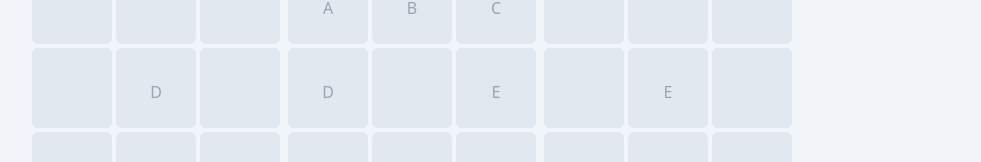
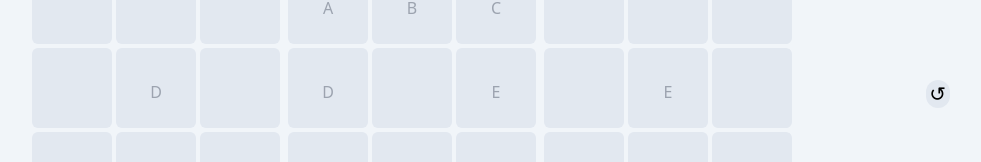
Before and after one commit to quecot/blooming-ideas, a React (Vite) app: page / in a window 1280 px wide. Shown: the part 300-462 px from the top of the page, without its empty margins (228-1209 px from the left). Built offline with nearby package versions, Linux system fonts and the light colour scheme.

Commit message:
feat: reset

```diff
--- a/src/App.tsx
+++ b/src/App.tsx
@@ -10,8 +10,15 @@ function App() {
   const [g, setG] = useState<string>("");
   const [h, setH] = useState<string>("");
 
+  const handleReset = () => {
+    const textareas = document.querySelectorAll('textarea');
+    textareas.forEach((t) => {
+      t.value = "";
+    })
+  };
+
   return (
-    <div className="App w-screen h-screen flex-cols gap-2 p-2 align-middle bg-slate-100">
+    <div className="App w-screen h-screen gap-2 p-2 align-middle bg-slate-100">
       <div className='flex gap-2 align-middle justify-center'>
         <div className='grid grid-cols-3 grid-rows-3 gap-1'>
           <textarea className='bg-slate-200 lg:pt-[2rem] pt-[3vw] overflow-clip rounded-md resize-none text-center h-[10vw] w-[10vw] lg:h-20 lg:w-20'></textarea>
@@ -119,6 +126,10 @@ function App() {
           <textarea className='bg-slate-200 lg:pt-[2rem] pt-[3vw] overflow-clip rounded-md resize-none text-center h-[10vw] w-[10vw] lg:h-20 lg:w-20'></textarea>
         </div>
       </div>
+      <div className='lg:absolute lg:top-[46.5vh] lg:right-[8vw] flex justify-center'>
+        <button onClick={handleReset} className='bg-slate-200 rounded-full w-6 mt-2 text-xl'>↺</button>
+      </div>
+      <canvas className="hidden" id='canvas' />
     </div>
   )
 }
```
